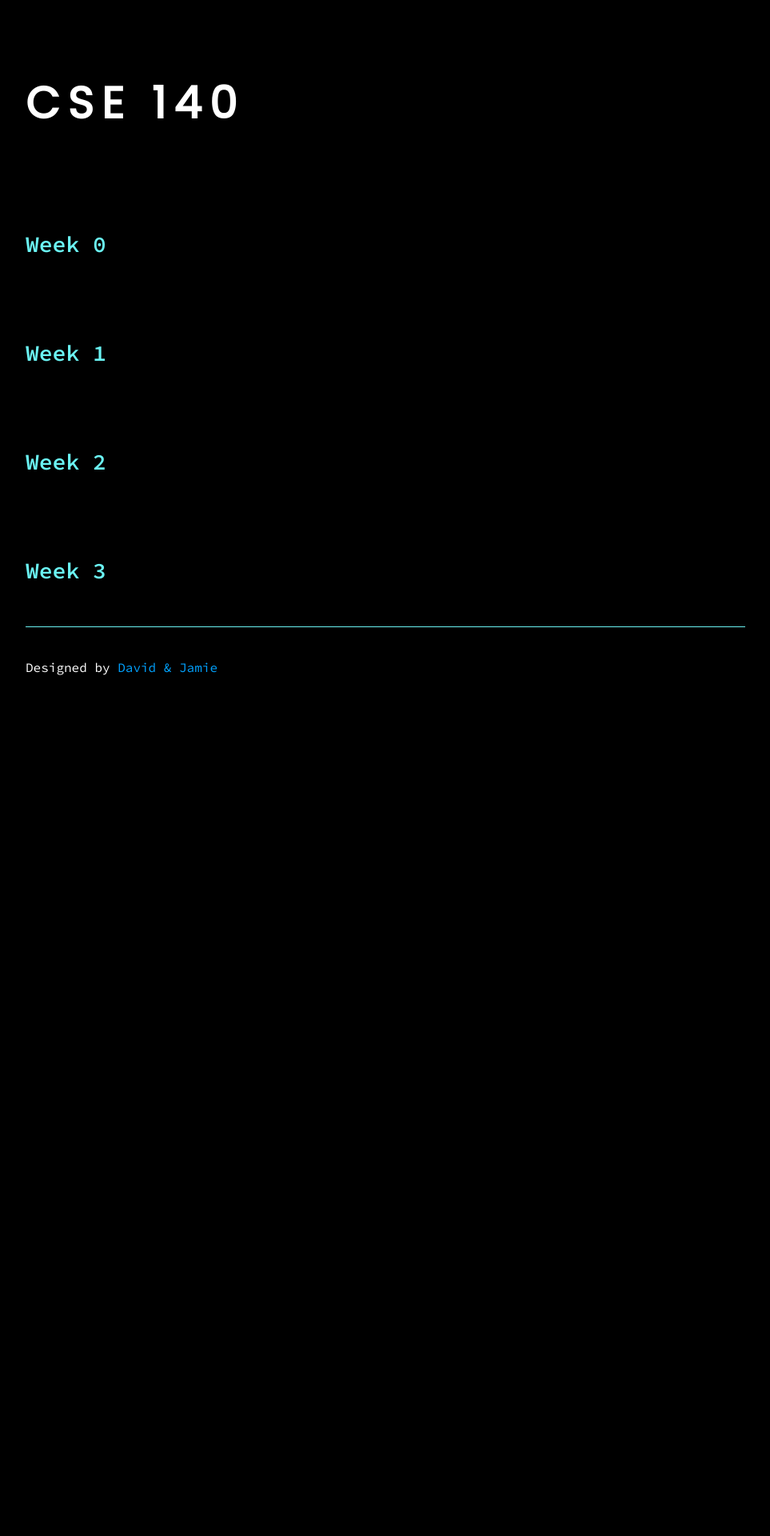
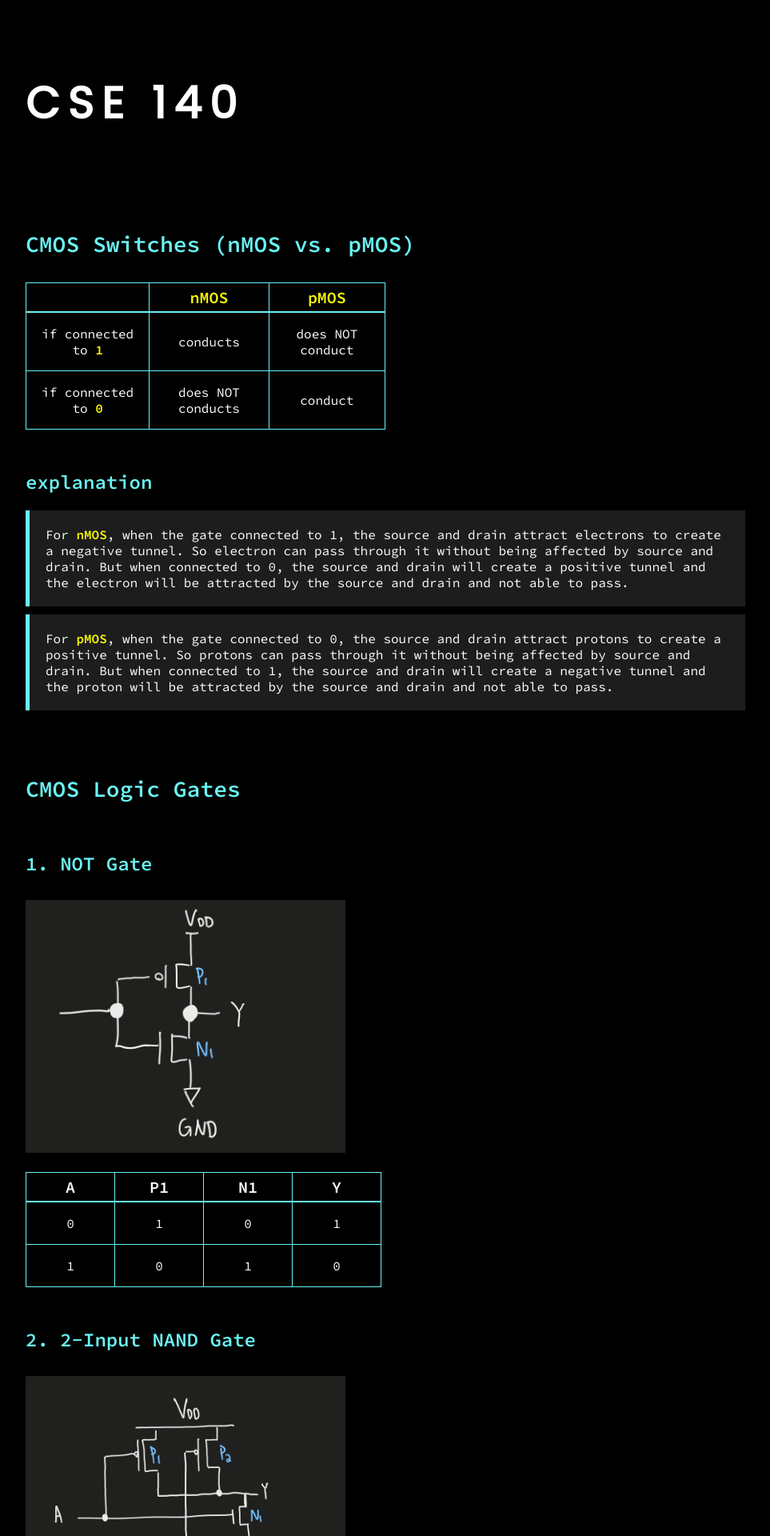
Before and after one commit to davidtso1219/davidtso1219.github.io, a Jekyll site: the page built from notes/winter_2022/cse_140/week_1.md, in a window 1280 px wide. Shown: the top 1920 px of the page at 80% size, without its empty margins (158-1121 px from the left). Built offline with Jekyll 4.4.1, drawn with Linux system fonts in a browser that asks for light colours; some web fonts are replaced; before the commit the page ends 900 px from its top, so only the background shows below that; some of the changed text lies outside the part shown.

Commit message:
Added week 1 for 140

```diff
--- a/assets/css/note.scss
+++ b/assets/css/note.scss
@@ -144,9 +144,10 @@ blockquote p {
 }
 
 table {
-    margin: 0 auto 0 0;
+    margin: 10px auto 10px 0;
     border-collapse: collapse;
     border: 0.1px solid rgb(106, 243, 243);
+    max-width: 450px;
 }
 
 th {
@@ -154,6 +155,7 @@ th {
     padding: 5px;
     font-size: 20px;
     border: 0.1px solid rgb(106, 243, 243);
+    border-bottom: 2.5px solid #6af3f3;
 }
 
 td {
--- a/index.html
+++ b/index.html
@@ -95,7 +95,7 @@
     <hr class="section-divider">
     <div class="section" id="notes-section">
         <h1>Notes</h1>
-        <ul class="main-list">
+        <ul class="notes-list">
         </ul>
     </div>
 </body>
--- a/notes/winter_2022/cse_140/week_1.md
+++ b/notes/winter_2022/cse_140/week_1.md
@@ -5,10 +5,90 @@ layout: note_template
 
 # CSE 140
 
-## Week 0
+## CMOS Switches (nMOS vs. pMOS)
 
-## Week 1
+|  | **nMOS** | **pMOS** |
+| :--: | :--: | :--: |
+| if connected to **1** | conducts | does NOT conduct |
+| if connected to **0** | does NOT conducts | conduct |
 
-## Week 2
+### explanation
 
-## Week 3
+> For **nMOS**, when the gate connected to 1, the source and drain attract electrons to create a negative tunnel.
+> So electron can pass through it without being affected by source and drain. But when connected to 0, the source
+> and drain will create a positive tunnel and the electron will be attracted by the source and drain and not able to pass.
+
+> For **pMOS**, when the gate connected to 0, the source and drain attract protons to create a positive tunnel.
+> So protons can pass through it without being affected by source and drain. But when connected to 1, the source
+> and drain will create a negative tunnel and the proton will be attracted by the source and drain and not able to pass.
+
+## CMOS Logic Gates
+
+### 1. NOT Gate
+
+![image](/assets/images/cse_140/week_1/not_gate.png)
+
+| A | P1 | N1 | Y |
+|:-:|:--:|:--:|:-:|
+| 0 |  1 |  0 | 1 |
+| 1 |  0 |  1 | 0 |
+
+### 2. 2-Input NAND Gate
+
+![image](/assets/images/cse_140/week_1/nand_gate.png)
+
+| A | B | P1 | P2 | N1 | N2 | Y |
+|:-:|:-:|:--:|:--:|:--:|:--:|:-:|
+| 0 | 0 |  1 |  1 |  0 |  0 | 1 |
+| 0 | 1 |  1 |  0 |  0 |  1 | 1 |
+| 1 | 0 |  0 |  1 |  1 |  0 | 1 |
+| 1 | 1 |  0 |  0 |  1 |  1 | 0 |
+
+### 3. 2-Input AND Gate
+
+![image](/assets/images/cse_140/week_1/and_gate.png)
+
+| A | B | P1 | P2 | N1 | N2 |
+|:-:|:-:|:--:|:--:|:--:|:--:|
+| 0 | 0 |  1 |  1 |  0 |  0 |
+| 0 | 1 |  1 |  0 |  0 |  1 |
+| 1 | 0 |  0 |  1 |  1 |  0 |
+| 1 | 1 |  0 |  0 |  1 |  1 |
+
+
+| X | P | N | Y | delay |
+|:-:|:-:|:--:|:--:|:--:|
+| 1 | 0 | 1 | 0 | **R/2 * 2C** |
+| 1 | 0 | 1 | 0 | **R * 2C** |
+| 1 | 0 | 1 | 0 | **R * 2C** |
+| 0 | 1 | 0 | 1 | **2R * 2C** |
+
+### 4. 2-Input NOR Gate
+
+![image](/assets/images/cse_140/week_1/nor_gate.png)
+
+| A | B | P1 | P2 | N1 | N2 | Y |
+|:-:|:-:|:--:|:--:|:--:|:--:|:-:|
+| 0 | 0 |  1 |  1 |  0 |  0 | 1 |
+| 0 | 1 |  1 |  0 |  0 |  1 | 0 |
+| 1 | 0 |  0 |  1 |  1 |  0 | 0 |
+| 1 | 1 |  0 |  0 |  1 |  1 | 0 |
+
+### 5. 2-Input OR Gate
+
+![image](/assets/images/cse_140/week_1/or_gate.png)
+
+| A | B | P1 | P2 | N1 | N2 |
+|:-:|:-:|:--:|:--:|:--:|:--:|
+| 0 | 0 |  1 |  1 |  0 |  0 |
+| 0 | 1 |  1 |  0 |  0 |  1 |
+| 1 | 0 |  0 |  1 |  1 |  0 |
+| 1 | 1 |  0 |  0 |  1 |  1 |
+
+
+| X | P | N | Y | delay |
+|:-:|:-:|:--:|:--:|:--:|
+| 1 | 0 | 1 | 0 | **2R * 2C** |
+| 0 | 1 | 0 | 1 | **R * 2C** |
+| 0 | 1 | 0 | 1 | **R * 2C** |
+| 0 | 1 | 0 | 1 | **R/2 * 2C** |
--- a/script.js
+++ b/script.js
@@ -1,4 +1,4 @@
-const main_list = document.querySelector(".main-list")
+const notes = document.querySelector(".notes-list")
 
 function toggle_classes(quarter) {
     var classes = quarter.nextElementSibling.children
@@ -46,7 +46,7 @@ async function main() {
         </li>
         `
 
-        main_list.insertAdjacentHTML('beforeend', outer_list)
+        notes.insertAdjacentHTML('beforeend', outer_list)
     }
 
     const quarters = document.querySelectorAll(".list")
```
Also changed, not shown: assets/images/cse_140/week_1/and_gate.png (added), assets/images/cse_140/week_1/nand_gate.png (added), assets/images/cse_140/week_1/nor_gate.png (added), assets/images/cse_140/week_1/not_gate.png (added), assets/images/cse_140/week_1/or_gate.png (added).
